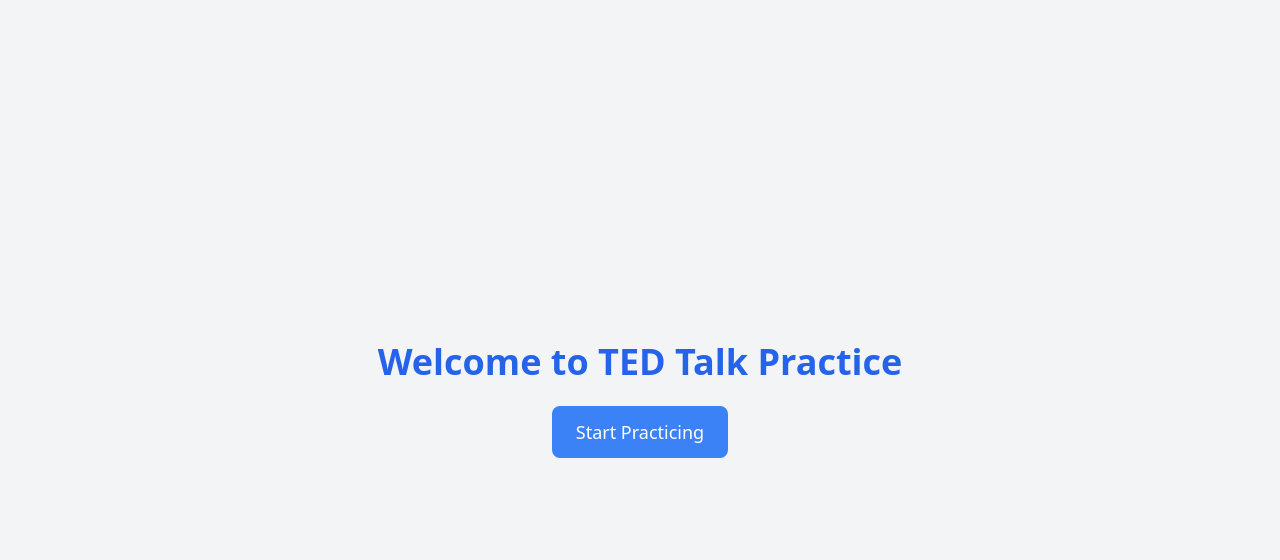
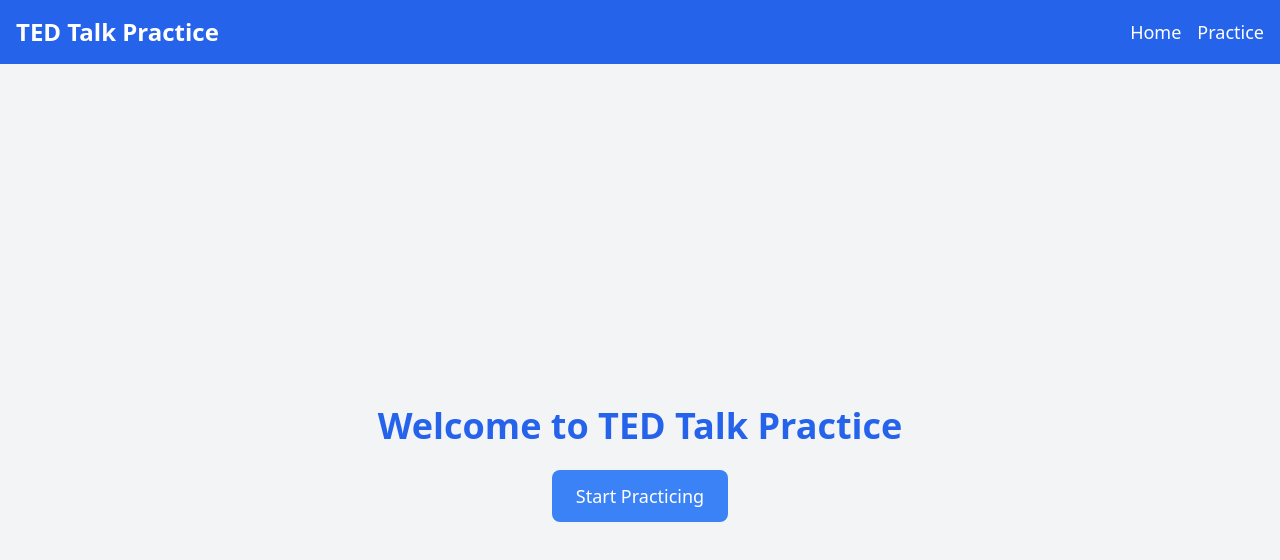
Before and after one commit to JDemlow/spanish-comprehension, a React (Vite) app in the folder client/: page / in a window 1280 px wide. Shown: the top 560 px of the page. Built offline with nearby package versions, Linux system fonts and the light colour scheme.

Commit message:
added navbar component

```diff
--- a/client/src/App.jsx
+++ b/client/src/App.jsx
@@ -1,12 +1,14 @@
 import { BrowserRouter, Routes, Route } from "react-router-dom";
 import HomePage from "./pages/HomePage";
 import PracticePage from "./pages/PracticePage";
+import Navbar from "./components/Navbar"; // Import Navbar component
 
 function App() {
   return (
     <BrowserRouter
       future={{ v7_startTransition: true, v7_relativeSplatPath: true }}
     >
+      <Navbar /> {/* Add Navbar here */}
       <Routes>
         <Route path="/" element={<HomePage />} />
         <Route path="/practice" element={<PracticePage />} />
--- /dev/null
+++ b/client/src/components/Navbar.jsx
@@ -0,0 +1,23 @@
+import { Link } from "react-router-dom";
+
+function Navbar() {
+  return (
+    <nav className="p-4 text-white bg-blue-600">
+      <div className="container flex items-center justify-between mx-auto">
+        <Link to="/" className="text-2xl font-bold hover:text-gray-200">
+          TED Talk Practice
+        </Link>
+        <div className="flex space-x-4">
+          <Link to="/" className="text-lg hover:text-gray-200">
+            Home
+          </Link>
+          <Link to="/practice" className="text-lg hover:text-gray-200">
+            Practice
+          </Link>
+        </div>
+      </div>
+    </nav>
+  );
+}
+
+export default Navbar;
```
